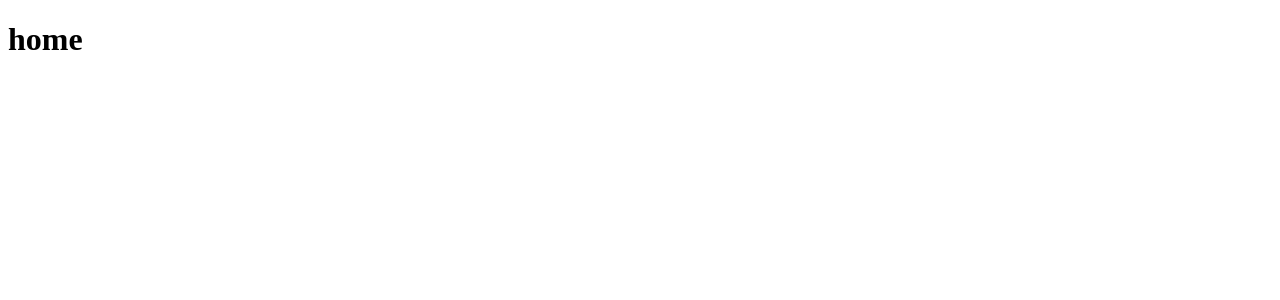
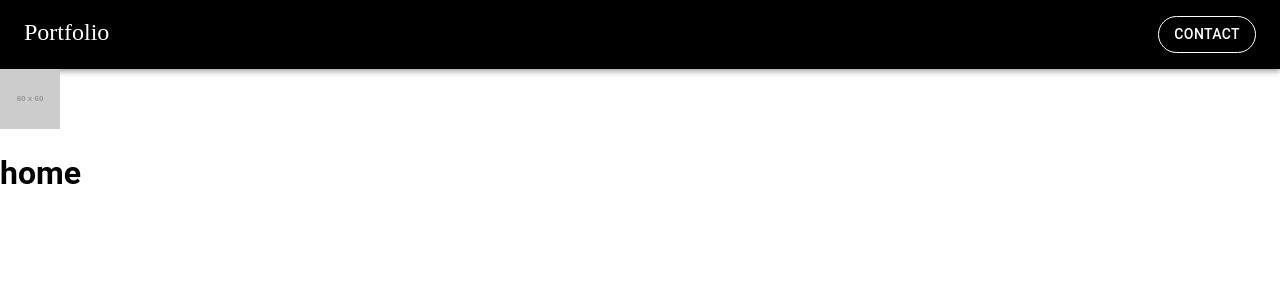
Before and after one commit to ali-shahshank/codespaces-react, a React (Vite) app: page / in a window 1280 px wide. Shown: the top 300 px of the page. Built offline with nearby package versions, Linux system fonts and the light colour scheme.

Commit message:
Minor -/ bug-fix: updated navigation

```diff
--- a/package.json
+++ b/package.json
@@ -6,6 +6,8 @@
   "dependencies": {
     "@emotion/react": "^11.14.0",
     "@emotion/styled": "^11.14.1",
+    "@fontsource/marcellus": "^5.2.8",
+    "@fontsource/roboto": "^5.2.10",
     "@mui/icons-material": "^7.3.8",
     "@mui/material": "^7.3.8",
     "@testing-library/jest-dom": "^5.16.5",
--- /dev/null
+++ b/src/components/Drawer.jsx
@@ -0,0 +1,48 @@
+// Drawer.js
+import React from 'react';
+import MuiDrawer from '@mui/material/Drawer';
+import Box from '@mui/material/Box';
+import List from '@mui/material/List';
+import Divider from '@mui/material/Divider';
+import ListItem from '@mui/material/ListItem';
+import ListItemButton from '@mui/material/ListItemButton';
+import ListItemIcon from '@mui/material/ListItemIcon';
+import ListItemText from '@mui/material/ListItemText';
+import InboxIcon from '@mui/icons-material/MoveToInbox';
+import MailIcon from '@mui/icons-material/Mail';
+
+export default function CustomDrawer({ open, onClose }) {
+
+  const list = (
+    <Box
+      sx={{ width: 256 }}
+      role="presentation"
+      onClick={onClose}
+      onKeyDown={onClose}
+    >
+      <List>
+        {['Inbox', 'Starred', 'Send email', 'Drafts'].map((text, index) => (
+          <ListItem key={text} disablePadding>
+            <ListItemButton>
+              <ListItemIcon>
+                {index % 2 === 0 ? <InboxIcon /> : <MailIcon />}
+              </ListItemIcon>
+              <ListItemText primary={text} />
+            </ListItemButton>
+          </ListItem>
+        ))}
+      </List>
+      <Divider />
+    </Box>
+  );
+
+  return (
+    <MuiDrawer
+      anchor="right"
+      open={open}
+      onClose={onClose}
+    >
+      {list}
+    </MuiDrawer>
+  );
+}
--- /dev/null
+++ b/src/components/Nav.jsx
@@ -0,0 +1,60 @@
+import React, { useState } from 'react';
+import Box from '@mui/material/Box';
+import AppBar from '@mui/material/AppBar';
+import Typography from '@mui/material/Typography';
+import Button from '@mui/material/Button';
+import IconButton from '@mui/material/IconButton';
+import MenuIcon from '@mui/icons-material/Menu';
+import Drawer from '../components/Drawer';
+
+const Nav = () => {
+  const [open, setOpen] = useState(false);
+  const handleOpen = () => setOpen(true);
+  const handleClose = () => setOpen(false);
+
+  return (
+    <>
+
+        <AppBar
+          position='static'
+          sx={{
+            px: 3,
+            py: 2,
+            backgroundColor: '#000000',
+            flexGrow: 1,
+            display: 'flex',
+            flexDirection: 'row',
+            justifyContent: 'space-between'
+          }}
+        >
+          <Typography
+            variant='h5'
+            component='div'
+            sx={{ fontFamily: 'Marcellus', flexGrow: 1 }}
+          >Portfolio
+          </Typography>
+
+          <Button
+            variant='outlined'
+            color='inherit'
+            sx={{ borderRadius: 10, display: { xs: 'none', sm: 'block' } }}
+          >
+            Contact
+          </Button>
+
+          <IconButton
+            onClick={handleOpen}
+            size='medium'
+            edge='start'
+            color='inherit'
+            sx={{ display: { xs: 'block', sm: 'none' } }}
+          >
+            <MenuIcon />
+          </IconButton>
+        </AppBar>
+      <Drawer open={open} onClose={handleClose} />
+    </>
+  );
+};
+
+export default Nav;
--- a/src/index.css
+++ b/src/index.css
@@ -1,7 +1,5 @@
-import '@fontsource/roboto/300.css';
-import '@fontsource/roboto/400.css';
-import '@fontsource/roboto/500.css';
-import '@fontsource/roboto/700.css';
+
+
 
 body {
   margin: 0px;
--- a/src/index.jsx
+++ b/src/index.jsx
@@ -8,7 +8,9 @@ import { BrowserRouter } from 'react-router';
 const root = ReactDOM.createRoot(document.getElementById('root'));
 root.render(
   <React.StrictMode>
-    <BrowserRouter><App /></BrowserRouter>
+    <BrowserRouter>
+    <App/>
+    </BrowserRouter>
   </React.StrictMode>
 );
 
--- a/src/pages/Home.jsx
+++ b/src/pages/Home.jsx
@@ -1,14 +1,13 @@
 import React from 'react'
-import { useState, useRef, useNavigate } from 'react';
+import Nav from '../components/Nav';
 
 const Home = () => {
 
-    const navigate = useNavigate;
-    const [name, setName] = useState('');
-    const inputRef = useRef();
 
     return (
     <>
+    <Nav/>
+    <img src="https://via.placeholder.com/60" alt="Placeholder" />
     <h1>home</h1>
     </>
     )
```
Also changed, not shown: 1 other file (tests, documents, lock files or other folders).
